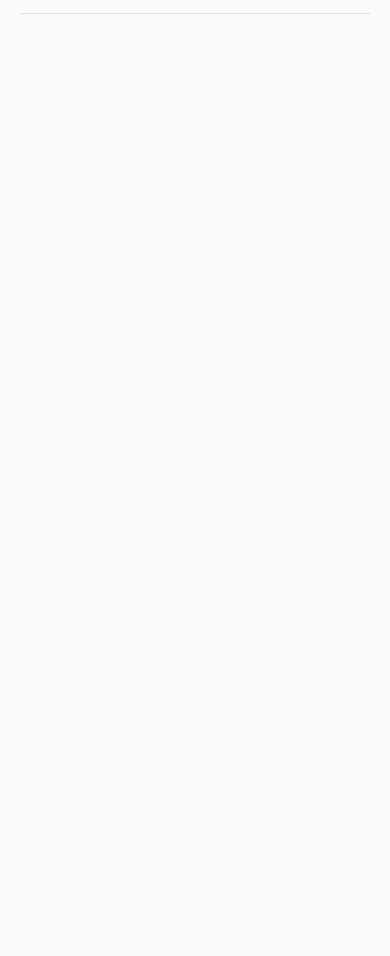
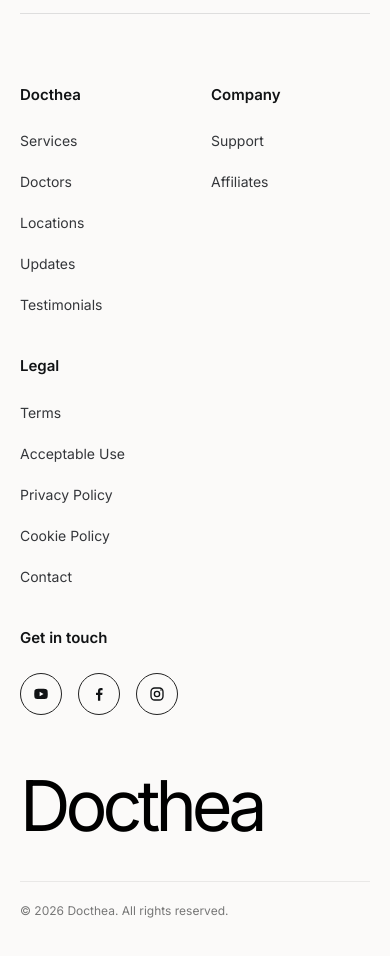
Before and after one commit to naseemkhandev/nextjs-medical-landing-page, a Next.js app: page / in a window 390 px wide. Shown: the part 9660-10616 px from the top of the page. Before the commit the page ends 9674 px from the top, so only its background shows below. Built offline with nearby package versions, Linux system fonts and the light colour scheme.

Commit message:
build responsive footer with dynamic copyright

```diff
--- a/src/app/page.js
+++ b/src/app/page.js
@@ -7,6 +7,7 @@ import TreatmentIntro from "@/components/sections/TreatmentIntro";
 import Benefits from "@/components/sections/Benefits";
 import Testimonials from "@/components/sections/Testimonials";
 import BottomCTA from "@/components/sections/BottomCTA";
+import Footer from "@/components/sections/Footer";
 
 export default function Home() {
   return (
@@ -20,6 +21,7 @@ export default function Home() {
       <Benefits />
       <Testimonials />
       <BottomCTA />
+      <Footer />
     </main>
   );
 }
--- a/src/components/sections/Footer.jsx
+++ b/src/components/sections/Footer.jsx
@@ -0,0 +1,128 @@
+"use client";
+
+import Link from "next/link";
+import { motion } from "motion/react";
+import Container from "@/components/shared/Container";
+
+const footerLinks = {
+  docthea: [
+    { label: "Services", href: "#services" },
+    { label: "Doctors", href: "#doctors" },
+    { label: "Locations", href: "#contact" },
+    { label: "Updates", href: "#home" },
+    { label: "Testimonials", href: "#testimonials" },
+  ],
+  company: [
+    { label: "Support", href: "#contact" },
+    { label: "Affiliates", href: "#contact" },
+  ],
+  legal: [
+    { label: "Terms", href: "#" },
+    { label: "Acceptable Use", href: "#" },
+    { label: "Privacy Policy", href: "#" },
+    { label: "Cookie Policy", href: "#" },
+    { label: "Contact", href: "#contact" },
+  ],
+};
+
+const YoutubeIcon = () => (
+  <svg viewBox="0 0 24 24" fill="none" aria-hidden="true" className="h-[18px] w-[18px]">
+    <path d="M21 12C21 12 21 8.6 20.55 7.2C20.3 6.45 19.7 5.85 18.95 5.6C17.55 5.15 12 5.15 12 5.15C12 5.15 6.45 5.15 5.05 5.6C4.3 5.85 3.7 6.45 3.45 7.2C3 8.6 3 12 3 12C3 12 3 15.4 3.45 16.8C3.7 17.55 4.3 18.15 5.05 18.4C6.45 18.85 12 18.85 12 18.85C12 18.85 17.55 18.85 18.95 18.4C19.7 18.15 20.3 17.55 20.55 16.8C21 15.4 21 12 21 12Z" fill="currentColor" />
+    <path d="M10.2 15.1V8.9L15.4 12L10.2 15.1Z" fill="white" />
+  </svg>
+);
+
+const FacebookIcon = () => (
+  <svg viewBox="0 0 24 24" fill="currentColor" aria-hidden="true" className="h-[18px] w-[18px]">
+    <path d="M13.7 21V13.3H16.3L16.7 10.3H13.7V8.4C13.7 7.5 14 6.9 15.2 6.9H16.8V4.2C16.5 4.2 15.6 4.1 14.5 4.1C12.2 4.1 10.6 5.5 10.6 8.1V10.3H8V13.3H10.6V21H13.7Z" />
+  </svg>
+);
+
+const InstagramIcon = () => (
+  <svg viewBox="0 0 24 24" fill="none" aria-hidden="true" className="h-[18px] w-[18px]">
+    <rect x="4" y="4" width="16" height="16" rx="5" stroke="currentColor" strokeWidth="1.8" />
+    <circle cx="12" cy="12" r="3.5" stroke="currentColor" strokeWidth="1.8" />
+    <circle cx="17.3" cy="6.8" r="1" fill="currentColor" />
+  </svg>
+);
+
+export default function Footer() {
+  const currentYear = new Date().getFullYear();
+
+  return (
+    <footer className="overflow-hidden rounded-b-[34px] bg-[#fbfaf9]">
+      <Container>
+        <div className="relative grid grid-cols-2 gap-x-8 gap-y-10 py-[70px] sm:grid-cols-3 sm:py-[85px] lg:min-h-[430px] lg:grid-cols-[190px_190px_220px_1fr] lg:gap-14 lg:py-[95px]">
+          {/* Docthea Links */}
+          <motion.div initial={{ opacity: 0, y: 25 }} whileInView={{ opacity: 1, y: 0 }} viewport={{ once: true }} transition={{ duration: 0.65 }}>
+            <h3 className="mb-6 text-[15px] font-semibold text-[#111315]">Docthea</h3>
+
+            <nav className="flex flex-col gap-5">
+              {footerLinks.docthea.map((link) => (
+                <Link key={link.label} href={link.href} className="w-fit text-[14px] text-[#34363a] transition-colors duration-300 hover:text-[#8a8a8a]">
+                  {link.label}
+                </Link>
+              ))}
+            </nav>
+          </motion.div>
+
+          {/* Company Links */}
+          <motion.div initial={{ opacity: 0, y: 25 }} whileInView={{ opacity: 1, y: 0 }} viewport={{ once: true }} transition={{ duration: 0.65, delay: 0.06 }}>
+            <h3 className="mb-6 text-[15px] font-semibold text-[#111315]">Company</h3>
+
+            <nav className="flex flex-col gap-5">
+              {footerLinks.company.map((link) => (
+                <Link key={link.label} href={link.href} className="w-fit text-[14px] text-[#34363a] transition-colors duration-300 hover:text-[#8a8a8a]">
+                  {link.label}
+                </Link>
+              ))}
+            </nav>
+          </motion.div>
+
+          {/* Legal Links */}
+          <motion.div initial={{ opacity: 0, y: 25 }} whileInView={{ opacity: 1, y: 0 }} viewport={{ once: true }} transition={{ duration: 0.65, delay: 0.12 }}>
+            <h3 className="mb-6 text-[15px] font-semibold text-[#111315]">Legal</h3>
+
+            <nav className="flex flex-col gap-5">
+              {footerLinks.legal.map((link) => (
+                <Link key={link.label} href={link.href} className="w-fit text-[14px] text-[#34363a] transition-colors duration-300 hover:text-[#8a8a8a]">
+                  {link.label}
+                </Link>
+              ))}
+            </nav>
+          </motion.div>
+
+          {/* Social & Brand */}
+          <motion.div initial={{ opacity: 0, x: 30 }} whileInView={{ opacity: 1, x: 0 }} viewport={{ once: true }} transition={{ duration: 0.7, delay: 0.12 }} className="col-span-2 flex flex-col sm:col-span-3 lg:col-span-1 lg:items-end">
+            <div>
+              <h3 className="mb-6 text-[15px] font-semibold text-[#111315]">Get in touch</h3>
+
+              <div className="flex items-center gap-4">
+                <a href="https://www.youtube.com" target="_blank" rel="noreferrer" aria-label="YouTube" className="flex h-[42px] w-[42px] items-center justify-center rounded-full border border-[#222] text-[#111315] transition-all duration-300 hover:-translate-y-1 hover:bg-[#17242f] hover:text-white">
+                  <YoutubeIcon />
+                </a>
+
+                <a href="https://www.facebook.com" target="_blank" rel="noreferrer" aria-label="Facebook" className="flex h-[42px] w-[42px] items-center justify-center rounded-full border border-[#222] text-[#111315] transition-all duration-300 hover:-translate-y-1 hover:bg-[#17242f] hover:text-white">
+                  <FacebookIcon />
+                </a>
+
+                <a href="https://www.instagram.com" target="_blank" rel="noreferrer" aria-label="Instagram" className="flex h-[42px] w-[42px] items-center justify-center rounded-full border border-[#222] text-[#111315] transition-all duration-300 hover:-translate-y-1 hover:bg-[#17242f] hover:text-white">
+                  <InstagramIcon />
+                </a>
+              </div>
+            </div>
+
+            <motion.h2 initial={{ opacity: 0, y: 30 }} whileInView={{ opacity: 1, y: 0 }} viewport={{ once: true }} transition={{ duration: 0.8, delay: 0.18, ease: [0.22, 1, 0.36, 1] }} className="mt-14 text-[70px] font-normal leading-none tracking-[-5px] text-black sm:text-[90px] lg:absolute lg:bottom-[44px] lg:right-0 lg:mt-0 lg:text-[118px] lg:tracking-[-8px]">
+              Docthea
+            </motion.h2>
+          </motion.div>
+
+          {/* Copyright */}
+          <div className="col-span-2 border-t border-black/[0.07] pt-5 text-[12px] text-[#777] sm:col-span-3 lg:absolute lg:bottom-[28px] lg:left-0 lg:border-0 lg:pt-0 lg:text-[13px]">
+            © {currentYear} Docthea. All rights reserved.
+          </div>
+        </div>
+      </Container>
+    </footer>
+  );
+}
```
